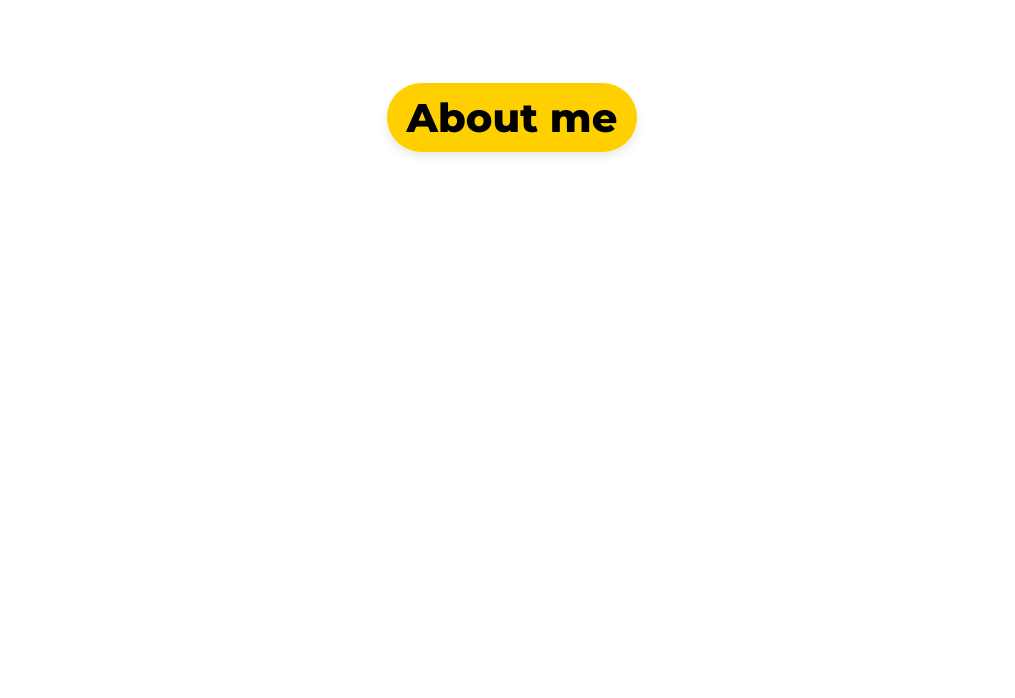
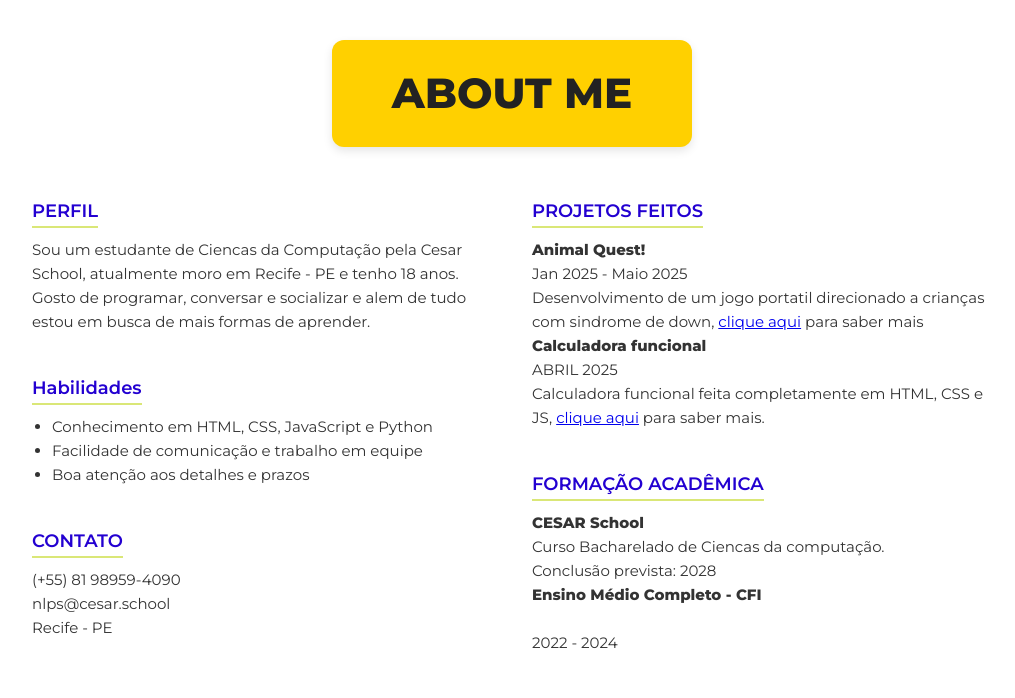
Before and after one commit to Natas081/Portifolio, a plain HTML site: page aboutme.html in a window 1280 px wide. Shown: the whole page, without its empty margins (128-1143 px from the left). Drawn offline with Linux system fonts and the light colour scheme.

Commit message:
about me

```diff
--- a/aboutme.html
+++ b/aboutme.html
@@ -1,49 +1,137 @@
 <!DOCTYPE html>
 <html lang="pt-br">
 <head>
-    <meta charset="UTF-8">
-    <meta name="viewport" content="width=device-width, initial-scale=1.0">
-    <title>about me</title>
-    <link href="https://fonts.googleapis.com/css2?family=Montserrat:wght@400;600;800&display=swap" rel="stylesheet" />
+  <meta charset="UTF-8">
+  <meta name="viewport" content="width=device-width, initial-scale=1.0">
+  <title>About Me</title>
+  <link href="https://fonts.googleapis.com/css2?family=Montserrat:wght@400;600;800&display=swap" rel="stylesheet" />
+  <style>
+    * {
+      margin: 0;
+      padding: 0;
+      box-sizing: border-box;
+    }
 
+    body {
+      font-family: 'Montserrat', sans-serif;
+      background-color: #fff;
+      color: #222;
+      line-height: 1.6;
+    }
 
+    .container {
+      max-width: 1000px;
+      margin: 0 auto;
+      padding: 40px 20px;
+    }
 
-    <style>
+    header {
+      text-align: center;
+      margin-bottom: 50px;
+    }
 
-        .container{
-        max-width: 800px;
-        margin: 0 auto;
-        text-align: center;
+    .titulo span {
+      background-color: #FFD000;
+      padding: 20px 60px;
+      font-size: 42px;
+      font-weight: 800;
+      display: inline-block;
+      border-radius: 12px;
+      box-shadow: 0 4px 10px rgba(0,0,0,0.1);
+    }
 
-        }
-        .titulo span {
-            margin-top: 75px;
-            padding-top: 10%;
-            font-size: 40px;
-            font-weight: 999;
-            display: inline-block;
-            font-family: 'Montserrat', sans-serif;
-            background-color: #FFD000; /* amarelo */
-            padding: 10px 20px;
-            border-radius: 80px;
-            box-shadow: 0 4px 10px rgba(0, 0, 0, 0.1);
-        }
+    .section {
+      margin-bottom: 40px;
+    }
 
+    .section h2 {
+      font-size: 18px;
+      font-weight: 600;
+      color: #2300d1;
+      border-bottom: 2px solid #dae777;
+      display: inline-block;
+      margin-bottom: 10px;
+    }
 
+    .section p,
+    .section ul,
+    .section li {
+      font-size: 15px;
+      color: #333;
+    }
 
-    </style>
+    .two-columns {
+      display: flex;
+      gap: 40px;
+      flex-wrap: wrap;
+    }
+
+    .column {
+      flex: 1;
+      min-width: 300px;
+    }
+
+    ul {
+      padding-left: 20px;
+    }
+  </style>
 </head>
 <body>
-    <div class="container">
+  <div class="container">
+    <header>
+      <div class="titulo">
+        <span>ABOUT ME</span>
+      </div>
+    </header>
 
-    <header>
-    <div class="titulo">
+    <div class="two-columns">
+      <div class="column">
+        <div class="section">
+          <h2>PERFIL</h2>
+          <p>Sou um estudante de Ciencas da Computação pela Cesar School, atualmente moro em Recife - PE e tenho 18 anos. Gosto de programar, conversar e socializar e alem de tudo estou em busca de mais formas de aprender.</p>
+        </div>
 
-        <span>About me</span>
+        <div class="section">
+          <h2>Habilidades</h2>
+          <ul>
+            <li>Conhecimento em HTML, CSS, JavaScript e Python</li>
+            <li>Facilidade de comunicação e trabalho em equipe</li>
+            <li>Boa atenção aos detalhes e prazos</li>
+          </ul>
+        </div>
 
+        <div class="section">
+          <h2>CONTATO</h2>
+          <p>(+55) 81 98959-4090</p>
+          <p>nlps@cesar.school</p>
+          <p>Recife - PE</p>
+        </div>
+      </div>
 
+      <div class="column">
+        <div class="section">
+          <h2>PROJETOS FEITOS</h2>
+          <p><strong>Animal Quest!</strong><br>
+          Jan 2025 - Maio 2025<br>
+          Desenvolvimento de um jogo portatil direcionado a crianças com sindrome de down, <a href="projeto1.html">clique aqui</a> para saber mais</p>
+
+          <p><strong>Calculadora funcional</strong><br>
+          ABRIL 2025<br>
+          Calculadora funcional feita completamente em HTML, CSS e JS, <a href="/projeto2.html">clique aqui</a> para saber mais.</p>
+        </div>
+
+        <div class="section">
+          <h2>FORMAÇÃO ACADÊMICA</h2>
+          <p><strong>CESAR School</strong><br>
+          Curso Bacharelado de Ciencas da computação.<br>
+          Conclusão prevista: 2028</p>
+
+          <p><strong>Ensino Médio Completo - CFI</strong><br>
+            <br>
+          2022 - 2024</p>
+        </div>
+      </div>
     </div>
-    </header>
-    </div>
+  </div>
 </body>
 </html>
```
Also changed, not shown: index.html (+1 -1 lines), projeto1.html (added, +21 -0 lines), projeto2.html (added, +21 -0 lines).
